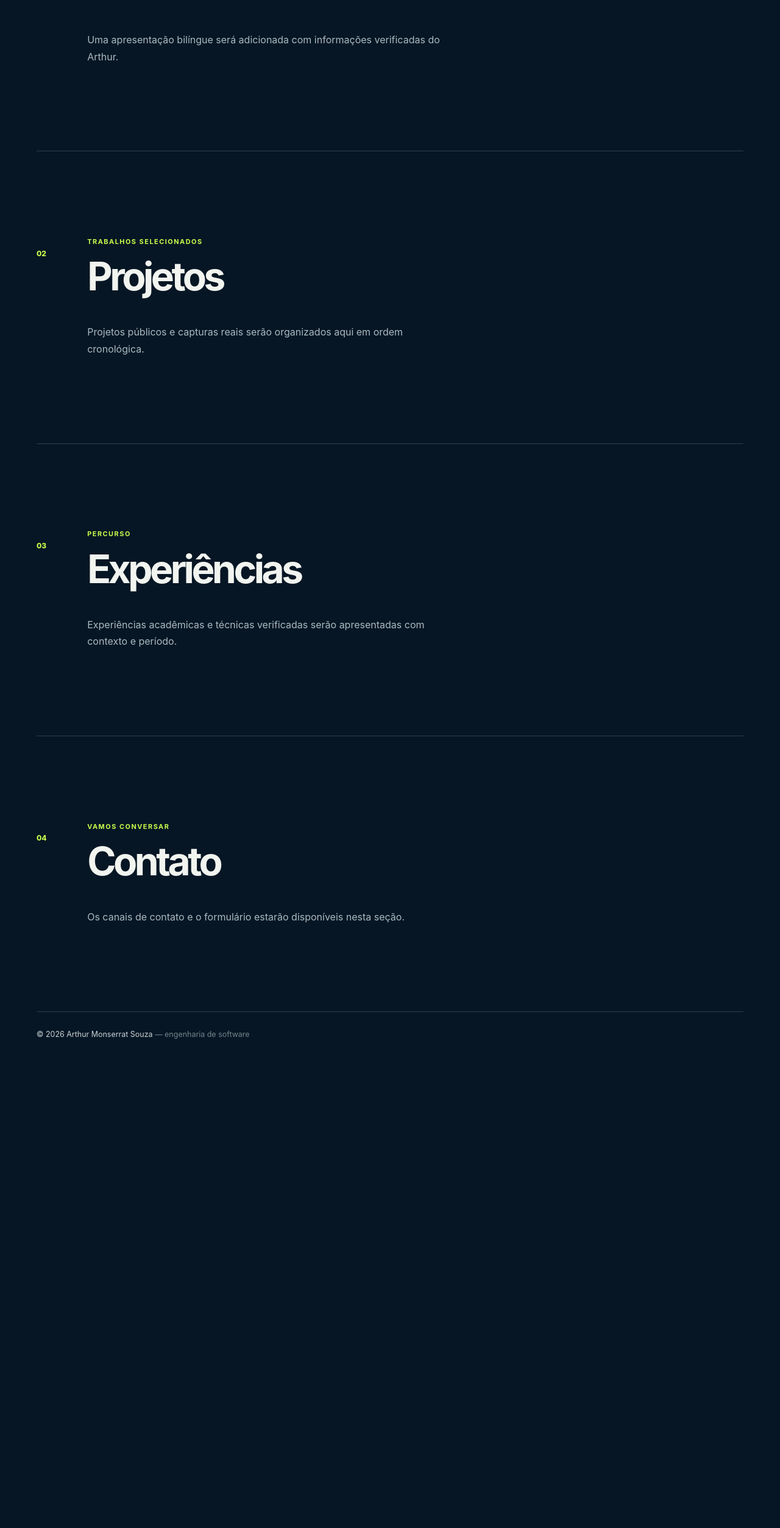
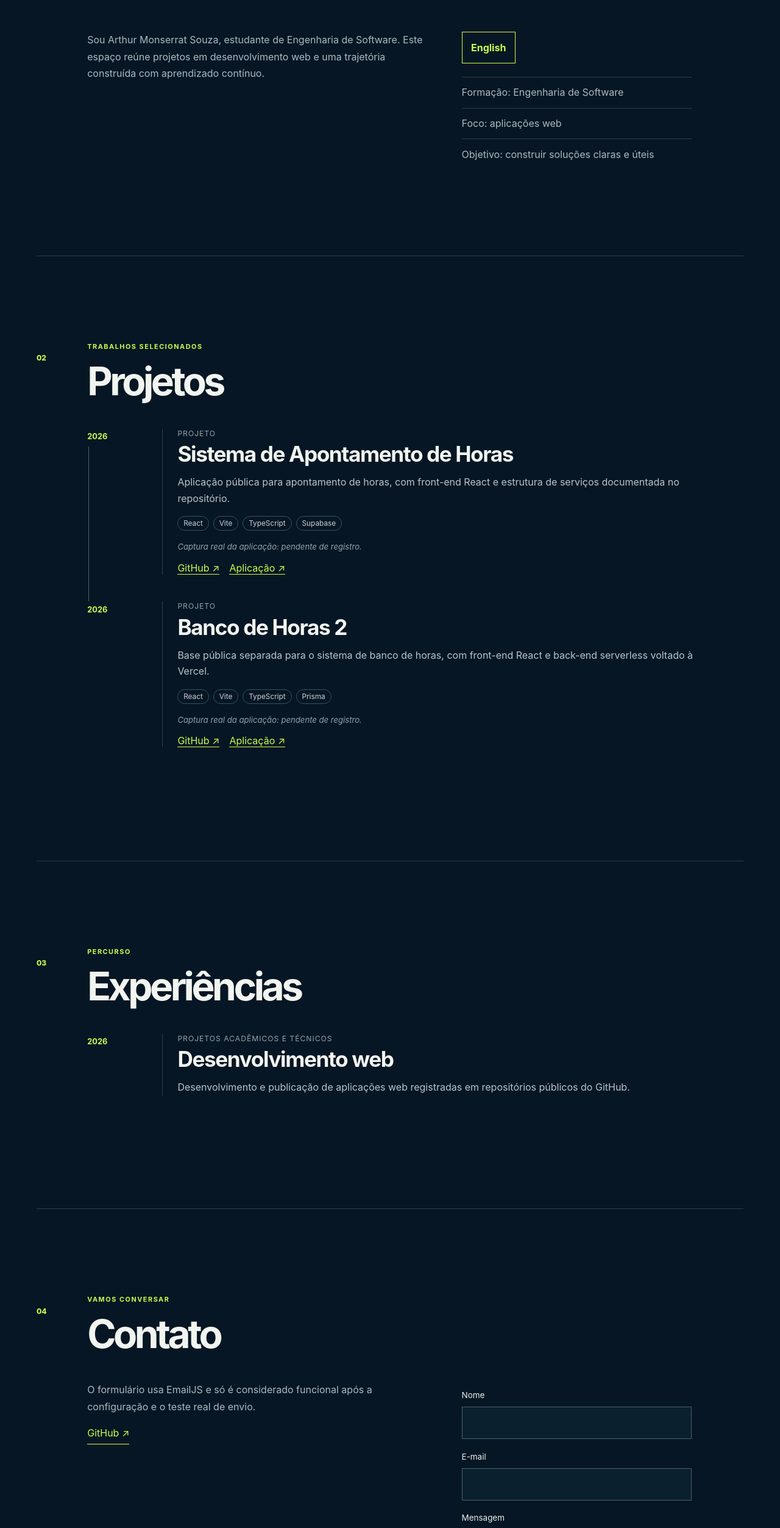
Before and after one commit to ArthurMonserrat/arthur-monserrat-portfolio, a React (Vite) app: page / in a window 1280 px wide. Shown: the part 1205-3710 px from the top of the page at 61% size. Before the commit the page ends 2956 px from the top, so only its background shows below. Built offline with nearby package versions, Linux system fonts and the light colour scheme.

Commit message:
feat(s02): add portfolio content and contact form

```diff
--- a/src/App.jsx
+++ b/src/App.jsx
@@ -1,6 +1,10 @@
 import Footer from './components/Footer'
 import Header from './components/Header'
 import SectionHeading from './components/SectionHeading'
+import About from './components/About'
+import Contact from './components/Contact'
+import Timeline from './components/Timeline'
+import { experiences, projects } from './data/portfolio'
 
 export default function App() {
   return (
@@ -15,23 +19,23 @@ export default function App() {
         </section>
 
         <section id="sobre" aria-labelledby="sobre-title">
-          <SectionHeading number="01" eyebrow="APRESENTAÇÃO" title="Sobre mim" />
-          <p className="section-placeholder" id="sobre-title">Uma apresentação bilíngue será adicionada com informações verificadas do Arthur.</p>
+          <SectionHeading number="01" eyebrow="APRESENTAÇÃO" title="Sobre mim" id="sobre-title" />
+          <About />
         </section>
 
         <section id="projetos" aria-labelledby="projetos-title">
-          <SectionHeading number="02" eyebrow="TRABALHOS SELECIONADOS" title="Projetos" />
-          <p className="section-placeholder" id="projetos-title">Projetos públicos e capturas reais serão organizados aqui em ordem cronológica.</p>
+          <SectionHeading number="02" eyebrow="TRABALHOS SELECIONADOS" title="Projetos" id="projetos-title" />
+          <Timeline entries={projects} kind="projects" />
         </section>
 
         <section id="experiencias" aria-labelledby="experiencias-title">
-          <SectionHeading number="03" eyebrow="PERCURSO" title="Experiências" />
-          <p className="section-placeholder" id="experiencias-title">Experiências acadêmicas e técnicas verificadas serão apresentadas com contexto e período.</p>
+          <SectionHeading number="03" eyebrow="PERCURSO" title="Experiências" id="experiencias-title" />
+          <Timeline entries={experiences} kind="experiences" />
         </section>
 
         <section id="contato" aria-labelledby="contato-title">
-          <SectionHeading number="04" eyebrow="VAMOS CONVERSAR" title="Contato" />
-          <p className="section-placeholder" id="contato-title">Os canais de contato e o formulário estarão disponíveis nesta seção.</p>
+          <SectionHeading number="04" eyebrow="VAMOS CONVERSAR" title="Contato" id="contato-title" />
+          <Contact />
         </section>
       </main>
       <Footer />
--- /dev/null
+++ b/src/components/About.jsx
@@ -0,0 +1,34 @@
+import { useState } from 'react'
+
+const copy = {
+  pt: {
+    button: 'English',
+    paragraph: 'Sou Arthur Monserrat Souza, estudante de Engenharia de Software. Este espaço reúne projetos em desenvolvimento web e uma trajetória construída com aprendizado contínuo.',
+    facts: ['Formação: Engenharia de Software', 'Foco: aplicações web', 'Objetivo: construir soluções claras e úteis'],
+  },
+  en: {
+    button: 'Português',
+    paragraph: 'I am Arthur Monserrat Souza, a Software Engineering student. This space brings together web development projects and a journey built through continuous learning.',
+    facts: ['Education: Software Engineering', 'Focus: web applications', 'Goal: build clear and useful solutions'],
+  },
+}
+
+export default function About() {
+  const [language, setLanguage] = useState('pt')
+  const content = copy[language]
+  const nextLanguage = language === 'pt' ? 'en' : 'pt'
+
+  return (
+    <div className="about-grid">
+      <p>{content.paragraph}</p>
+      <div>
+        <button className="language-toggle" type="button" onClick={() => setLanguage(nextLanguage)} aria-pressed={language === 'en'}>
+          {content.button}
+        </button>
+        <ul className="fact-list">
+          {content.facts.map((fact) => <li key={fact}>{fact}</li>)}
+        </ul>
+      </div>
+    </div>
+  )
+}
--- /dev/null
+++ b/src/components/Contact.jsx
@@ -0,0 +1,61 @@
+import { useState } from 'react'
+import emailjs from '@emailjs/browser'
+
+const initialForm = { name: '', email: '', message: '' }
+
+function validate(form) {
+  const errors = {}
+  if (!form.name.trim()) errors.name = 'Informe seu nome.'
+  if (!/^\S+@\S+\.\S+$/.test(form.email)) errors.email = 'Informe um e-mail válido.'
+  if (form.message.trim().length < 10) errors.message = 'Escreva uma mensagem com pelo menos 10 caracteres.'
+  return errors
+}
+
+function isConfigured() {
+  return Boolean(import.meta.env.VITE_EMAILJS_SERVICE_ID && import.meta.env.VITE_EMAILJS_TEMPLATE_ID && import.meta.env.VITE_EMAILJS_PUBLIC_KEY)
+}
+
+export default function Contact() {
+  const [form, setForm] = useState(initialForm)
+  const [errors, setErrors] = useState({})
+  const [status, setStatus] = useState('')
+  const [sending, setSending] = useState(false)
+
+  function update(field, value) { setForm((current) => ({ ...current, [field]: value })) }
+
+  async function submit(event) {
+    event.preventDefault()
+    const nextErrors = validate(form)
+    setErrors(nextErrors)
+    if (Object.keys(nextErrors).length) return
+    if (!isConfigured()) {
+      setStatus('Envio não configurado: adicione as variáveis públicas do EmailJS para ativar o formulário.')
+      return
+    }
+    setSending(true)
+    setStatus('')
+    try {
+      await emailjs.send(import.meta.env.VITE_EMAILJS_SERVICE_ID, import.meta.env.VITE_EMAILJS_TEMPLATE_ID, form, { publicKey: import.meta.env.VITE_EMAILJS_PUBLIC_KEY })
+      setStatus('Mensagem enviada com sucesso.')
+      setForm(initialForm)
+    } catch {
+      setStatus('Não foi possível enviar a mensagem. Tente novamente mais tarde.')
+    } finally { setSending(false) }
+  }
+
+  return (
+    <div className="contact-grid">
+      <div><p>O formulário usa EmailJS e só é considerado funcional após a configuração e o teste real de envio.</p><a className="text-link" href="https://github.com/ArthurMonserrat" target="_blank" rel="noreferrer">GitHub ↗</a></div>
+      <form noValidate onSubmit={submit}>
+        <label htmlFor="name">Nome</label><input id="name" value={form.name} onChange={(event) => update('name', event.target.value)} aria-describedby={errors.name ? 'name-error' : undefined} />
+        {errors.name && <p id="name-error" className="field-error">{errors.name}</p>}
+        <label htmlFor="email">E-mail</label><input id="email" type="email" value={form.email} onChange={(event) => update('email', event.target.value)} aria-describedby={errors.email ? 'email-error' : undefined} />
+        {errors.email && <p id="email-error" className="field-error">{errors.email}</p>}
+        <label htmlFor="message">Mensagem</label><textarea id="message" rows="5" value={form.message} onChange={(event) => update('message', event.target.value)} aria-describedby={errors.message ? 'message-error' : undefined} />
+        {errors.message && <p id="message-error" className="field-error">{errors.message}</p>}
+        <button className="submit-button" type="submit" disabled={sending}>{sending ? 'Enviando…' : 'Enviar mensagem'}</button>
+        {status && <p className="form-status" role="status">{status}</p>}
+      </form>
+    </div>
+  )
+}
--- a/src/components/SectionHeading.jsx
+++ b/src/components/SectionHeading.jsx
@@ -1,10 +1,10 @@
-export default function SectionHeading({ number, eyebrow, title, children }) {
+export default function SectionHeading({ number, eyebrow, title, id, children }) {
   return (
     <div className="section-heading">
       <p className="section-number">{number}</p>
       <div>
         <p className="eyebrow">{eyebrow}</p>
-        <h2>{title}</h2>
+        <h2 id={id}>{title}</h2>
         {children}
       </div>
     </div>
--- /dev/null
+++ b/src/components/Timeline.jsx
@@ -0,0 +1,19 @@
+export default function Timeline({ entries, kind }) {
+  return (
+    <ol className={`timeline ${kind}`}>
+      {entries.map((entry) => (
+        <li key={entry.title ?? entry.role}>
+          <p className="timeline-year">{entry.year ?? entry.period}</p>
+          <article>
+            <p className="timeline-kicker">{entry.organization ?? 'PROJETO'}</p>
+            <h3>{entry.title ?? entry.role}</h3>
+            <p>{entry.description}</p>
+            {entry.technologies && <ul className="tag-list">{entry.technologies.map((technology) => <li key={technology}>{technology}</li>)}</ul>}
+            {entry.image ? <img src={entry.image} alt={`Captura da aplicação ${entry.title}`} /> : kind === 'projects' && <p className="evidence-note">Captura real da aplicação: pendente de registro.</p>}
+            {entry.repository && <div className="project-links"><a href={entry.repository} target="_blank" rel="noreferrer">GitHub ↗</a><a href={entry.demo} target="_blank" rel="noreferrer">Aplicação ↗</a></div>}
+          </article>
+        </li>
+      ))}
+    </ol>
+  )
+}
--- /dev/null
+++ b/src/data/portfolio.js
@@ -0,0 +1,29 @@
+export const projects = [
+  {
+    year: '2026',
+    title: 'Sistema de Apontamento de Horas',
+    description: 'Aplicação pública para apontamento de horas, com front-end React e estrutura de serviços documentada no repositório.',
+    technologies: ['React', 'Vite', 'TypeScript', 'Supabase'],
+    repository: 'https://github.com/ArthurMonserrat/sma-apontamento-horas',
+    demo: 'https://arthurmonserrat.github.io/sma-apontamento-horas/',
+    image: null,
+  },
+  {
+    year: '2026',
+    title: 'Banco de Horas 2',
+    description: 'Base pública separada para o sistema de banco de horas, com front-end React e back-end serverless voltado à Vercel.',
+    technologies: ['React', 'Vite', 'TypeScript', 'Prisma'],
+    repository: 'https://github.com/ArthurMonserrat/banco-de-horas-2',
+    demo: 'https://arthurmonserrat.github.io/banco-de-horas-2/',
+    image: null,
+  },
+]
+
+export const experiences = [
+  {
+    period: '2026',
+    organization: 'Projetos acadêmicos e técnicos',
+    role: 'Desenvolvimento web',
+    description: 'Desenvolvimento e publicação de aplicações web registradas em repositórios públicos do GitHub.',
+  },
+]
--- a/src/styles.css
+++ b/src/styles.css
@@ -14,6 +14,8 @@ section { padding: clamp(5rem, 11vw, 9.5rem) 0; border-bottom: 1px solid rgb(241
 h1 { max-width: 850px; font-size: clamp(4rem, 11vw, 9rem); line-height: .85; letter-spacing: -.09em; margin: 1.5rem 0; } h1 em { color: #c7ff4b; font-family: Georgia, serif; font-weight: 400; }
 .hero-copy { color: #b9c7cd; max-width: 32rem; line-height: 1.7; }.text-link { width: max-content; margin-top: 2.5rem; border-bottom: 1px solid #c7ff4b; padding-bottom: .5rem; color: #c7ff4b; }
 .section-heading { display: grid; grid-template-columns: 4.2rem minmax(0, 1fr); gap: 1rem; }.section-number { font-size: .75rem; font-weight: 800; padding-top: .4rem; }.section-heading .eyebrow { margin: 0 0 .7rem; } h2 { margin: 0; font-size: clamp(2.4rem, 5vw, 4.7rem); letter-spacing: -.07em; }
-.section-placeholder { max-width: 37rem; margin: 2.5rem 0 0 5.2rem; color: #aabac1; line-height: 1.7; }
+.about-grid, .contact-grid { margin: 2.5rem 0 0 5.2rem; display: grid; grid-template-columns: minmax(0, 1.2fr) minmax(16rem, .8fr); gap: 3rem; max-width: 62rem; color: #aabac1; line-height: 1.7; }.about-grid p, .contact-grid p { margin-top: 0; }.language-toggle, .submit-button { background: transparent; color: #c7ff4b; border: 1px solid #c7ff4b; padding: .7rem .9rem; cursor: pointer; font: inherit; font-weight: 700; }.language-toggle:hover, .submit-button:hover { background: #c7ff4b; color: #071624; }.fact-list { list-style: none; padding: 1.4rem 0 0; margin: 0; }.fact-list li { border-top: 1px solid rgb(241 244 239 / 18%); padding: .7rem 0; }
+.timeline { list-style: none; padding: 2.5rem 0 0 5.2rem; margin: 0; max-width: 68rem; }.timeline > li { display: grid; grid-template-columns: 6.5rem minmax(0, 1fr); gap: 1.2rem; padding: 0 0 2.8rem; position: relative; }.timeline > li::before { content: ''; position: absolute; left: 2px; top: 1.8rem; bottom: 0; width: 1px; background: #48616d; }.timeline > li:last-child::before { display: none; }.timeline-year { color: #c7ff4b; font-size: .8rem; font-weight: 700; margin: .35rem 0 0; }.timeline article { border-left: 1px solid rgb(241 244 239 / 18%); padding-left: 1.5rem; }.timeline-kicker { color: #91a3ab; font-size: .76rem; text-transform: uppercase; letter-spacing: .08em; margin: 0; }.timeline h3 { margin: .35rem 0 .75rem; font-size: clamp(1.5rem, 3vw, 2.2rem); letter-spacing: -.04em; }.timeline article > p:not(.timeline-kicker) { color: #b7c5cb; line-height: 1.65; margin: 0; }.tag-list { list-style: none; display: flex; flex-wrap: wrap; gap: .45rem; padding: 1rem 0; margin: 0; }.tag-list li { border: 1px solid #355260; color: #c7d2d7; border-radius: 99px; padding: .25rem .55rem; font-size: .74rem; }.project-links { display: flex; gap: 1rem; margin-top: .8rem; }.project-links a { color: #c7ff4b; border-bottom: 1px solid currentColor; }.evidence-note { color: #91a3ab !important; font-size: .82rem; font-style: italic; }
+.contact-grid form { display: grid; gap: .45rem; }.contact-grid label { color: #eaf0eb; font-size: .84rem; margin-top: .65rem; }.contact-grid input, .contact-grid textarea { width: 100%; color: #f1f4ef; background: #0b202f; border: 1px solid #48616d; padding: .75rem; font: inherit; }.field-error { color: #ffc8b8; margin: 0; font-size: .8rem; }.submit-button { margin-top: .7rem; width: max-content; }.submit-button:disabled { opacity: .6; cursor: wait; }.form-status { color: #c7ff4b; font-size: .88rem; }
 footer { width: min(1160px, calc(100% - 2rem)); margin: auto; padding: 1.8rem 0 3rem; font-size: .78rem; color: #c8d2d6; } footer span { color: #73858c; }
-@media (max-width: 640px) { .site-header { min-height: 4.7rem; } nav li:nth-child(3), nav li:nth-child(4) { display: none; } .hero { min-height: 70vh; } .section-heading { grid-template-columns: 1fr; gap: 0; }.section-number { margin: 0 0 .9rem; }.section-placeholder { margin-left: 0; } }
+@media (max-width: 640px) { .site-header { min-height: 4.7rem; } nav li:nth-child(3), nav li:nth-child(4) { display: none; } .hero { min-height: 70vh; } .section-heading { grid-template-columns: 1fr; gap: 0; }.section-number { margin: 0 0 .9rem; }.about-grid, .contact-grid { margin-left: 0; grid-template-columns: 1fr; gap: 1.5rem; }.timeline { padding-left: 0; }.timeline > li { grid-template-columns: 1fr; gap: .5rem; }.timeline > li::before { display: none; }.timeline article { padding-left: 1rem; } }
```
Also changed, not shown: src/test/setup.js (+4 -0 lines), 2 other files (tests, documents, lock files or other folders).
